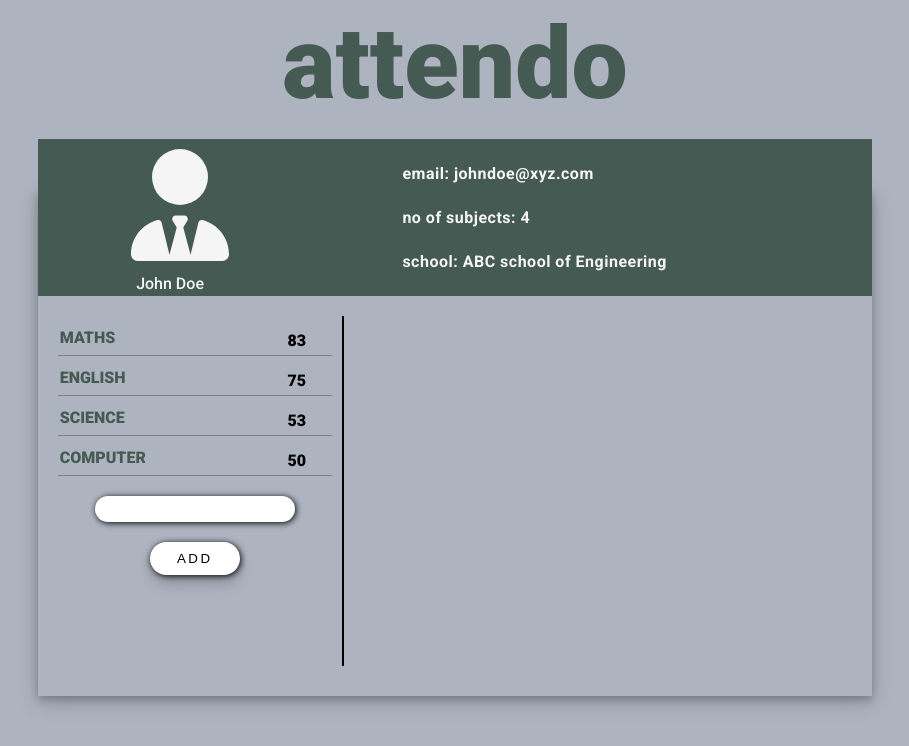
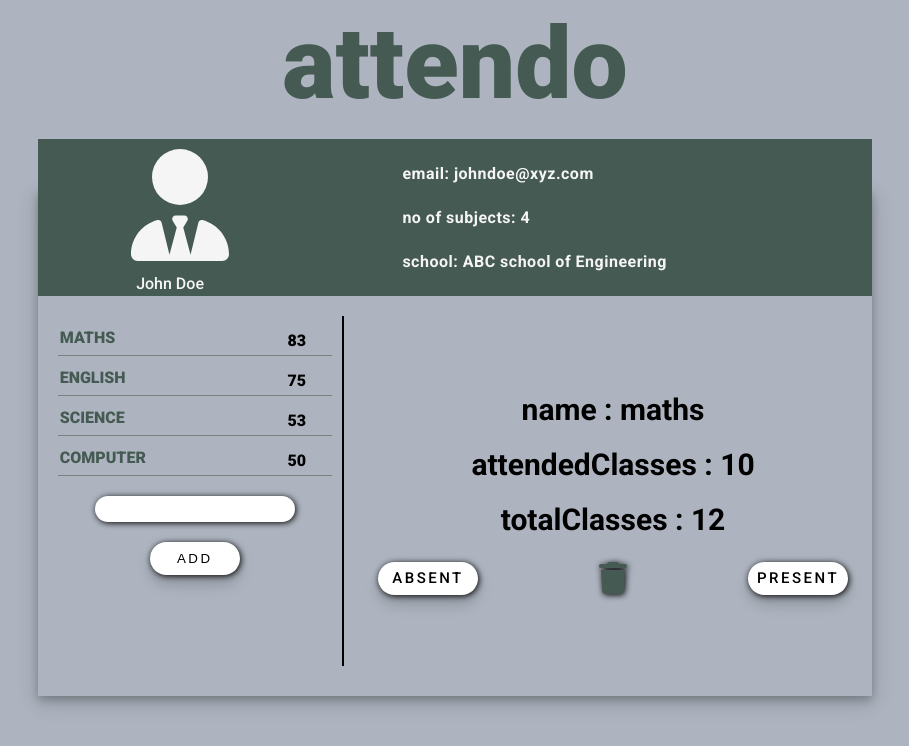
Before and after one commit to ankitsmt211/attendo, a React (Vite) app in the folder frontend/attendance-manager/: page / in a window 1280 px wide. Shown: the top 746 px of the page, without its empty margins (185-1094 px from the left). Built offline with nearby package versions, Linux system fonts and the light colour scheme.

Commit message:
extracting current subject to context

```diff
--- a/frontend/attendance-manager/src/Components/Dashboard/Dashboard.jsx
+++ b/frontend/attendance-manager/src/Components/Dashboard/Dashboard.jsx
@@ -2,7 +2,13 @@ import UserCard from "../UserCard/UserCard"
 import SubjectsCard from "../SubjectsCard/SubjectsCard"
 import SubjectInfo from "../SubjectInfo/SubjectInfo"
 import '../Dashboard/Dashboard.css'
-import { useEffect, useState } from "react"
+import { useEffect, useState, createContext } from "react"
+import '../ConfirmationModal/ConfirmDelete'
+import ConfirmDelete from "../ConfirmationModal/ConfirmDelete"
+
+
+
+export const currentSubjectContext = createContext()
 
 export default function Dashboard(){
     const subjectList = [
@@ -13,21 +19,27 @@ export default function Dashboard(){
     ]
 
     const [subjects,setSubjects] = useState(subjectList)
-    const [currentSubject,setCurrentSubject] = useState('')
+    const [currentSubject,setCurrentSubject] = useState(subjectList[0])
+    const [showDeleteModal,setShowDeleteModal] = useState(false)
+    const [deleteCurrentSubject,setDeleteCurrentSubject] = useState(false)
+
 
 
     return <>
+    <currentSubjectContext.Provider value={[currentSubject,setCurrentSubject]}>
     <div className="base-container">
+        {showDeleteModal && <ConfirmDelete status={showDeleteModal} setStatus={setShowDeleteModal} setDeleteCurrentSubject={setDeleteCurrentSubject}/>}
         <h1 className="application-name">{'attendo'}</h1>
         <div className="dashboard-user">
             <div className="">
                 <UserCard/>
             </div>
             <div className="subjects-container">
-                <SubjectsCard setCurrentSubject={setCurrentSubject} subjectList={subjects} setSubjects={setSubjects}/>
-                <SubjectInfo currentSubject={currentSubject} subjectList={subjects} setSubjects={setSubjects}/>
+                <SubjectsCard subjectList={subjects} setSubjects={setSubjects}/>
+                <SubjectInfo  subjectList={subjects} setSubjects={setSubjects} setShowDeleteModal={setShowDeleteModal} deleteCurrentSubject={deleteCurrentSubject} setDeleteCurrentSubject={setDeleteCurrentSubject}/>
             </div>
         </div>
     </div>
+    </currentSubjectContext.Provider>
     </>
 }
--- a/frontend/attendance-manager/src/Components/SubjectInfo/SubjectInfo.css
+++ b/frontend/attendance-manager/src/Components/SubjectInfo/SubjectInfo.css
@@ -105,3 +105,9 @@
     justify-content: center;
     align-items: center;
 }
+
+.delete-subject-confirmation-overlay{
+    display: flex;
+    justify-content: center;
+    align-items: center;
+}
--- a/frontend/attendance-manager/src/Components/SubjectInfo/SubjectInfo.jsx
+++ b/frontend/attendance-manager/src/Components/SubjectInfo/SubjectInfo.jsx
@@ -1,37 +1,48 @@
 import { FontAwesomeIcon } from '@fortawesome/react-fontawesome'
 import { faTrash } from '@fortawesome/free-solid-svg-icons'
-import { useEffect,useState } from 'react'
+import { useContext, useEffect,useState } from 'react'
+import '../ConfirmationModal/ConfirmDelete'
+import {currentSubjectContext} from '../Dashboard/Dashboard'
+
 import '../SubjectInfo/SubjectInfo.css'
-export default function SubjectInfo({currentSubject,subjectList,setSubjects}){
+export default function SubjectInfo({subjectList,setSubjects,setShowDeleteModal,deleteCurrentSubject,setDeleteCurrentSubject}){
     return <>
     {
         <div className="subject-info">
-             {subjectList.map(sub=>{
-            if(sub.name==currentSubject){
-                return <ActiveSubject currentSubject={currentSubject} subjectList={subjectList} setSubjects={setSubjects}/>
-            }
-        })}
+            <ActiveSubject subjectList={subjectList} setSubjects={setSubjects} setShowDeleteModal={setShowDeleteModal} deleteCurrentSubject={deleteCurrentSubject} setDeleteCurrentSubject={setDeleteCurrentSubject}/>
         </div>
     }
     </>
 }
 
-function ActiveSubject({currentSubject,subjectList,setSubjects}){
-    const [currentSubjectObj, setCurrentSubjectObj] = useState(subjectList[0]);
+function ActiveSubject({subjectList,setSubjects,setShowDeleteModal,deleteCurrentSubject,setDeleteCurrentSubject}){
+    const [currentSubject,setCurrentSubject] = useContext(currentSubjectContext)
 
-    useEffect(()=>{
-        const currentSubjectIndex = subjectList.findIndex(sub => sub.name === currentSubject)
-        setCurrentSubjectObj(subjectList[currentSubjectIndex])
-    },[currentSubject,subjectList])
+    const handleAbsent = () => {
+        //increment total classes only
+        const modifiedArrayOfSubjects = []
 
+        for(let sub of subjectList){
+            if(sub.name===currentSubject.name){
+                modifiedArrayOfSubjects.push({...sub,totalClasses:sub.totalClasses+1})
+                setCurrentSubject({...sub,totalClasses:sub.totalClasses+1})
+            }
+            else{
+                modifiedArrayOfSubjects.push({...sub})
+            }
+        }
 
-    const handleAbsent = ()=>{
-        //increment total classes only
+        setSubjects([...modifiedArrayOfSubjects]);
+    }
+
+    const handlePresent = () =>{
+        //increment both attended and total
 
         const modifiedArrayOfSubjects = []
         for(let sub of subjectList){
-            if(sub.name===currentSubject){
-                modifiedArrayOfSubjects.push({...sub,totalClasses:sub.totalClasses+1})
+            if(sub.name===currentSubject.name){
+                modifiedArrayOfSubjects.push({...sub,attendedClasses:sub.attendedClasses+1,totalClasses:sub.totalClasses+1})
+                setCurrentSubject({...sub,attendedClasses:sub.attendedClasses+1,totalClasses:sub.totalClasses+1})
             }
             else{
                 modifiedArrayOfSubjects.push(sub)
@@ -41,37 +52,36 @@ function ActiveSubject({currentSubject,subjectList,setSubjects}){
         setSubjects(modifiedArrayOfSubjects)
     }
 
-    const handlePresent = () =>{
-        //increment both attended and total
+    const handleDelete = () => {
+        setShowDeleteModal(prev=>!prev)
+        console.log(deleteCurrentSubject)
+        if(deleteCurrentSubject){
+            {console.log("perform delete")}
+            const modifiedArrayOfSubjects = []
+            for(let sub of subjectList){
+                if(sub.name!==currentSubject){
+                    modifiedArrayOfSubjects.push(sub)
+                }
+            }
 
-        const modifiedArrayOfSubjects = []
-        for(let sub of subjectList){
-            if(sub.name===currentSubject){
-                modifiedArrayOfSubjects.push({...sub,attendedClasses:sub.attendedClasses+1,totalClasses:sub.totalClasses+1})
-            }
-            else{
-                modifiedArrayOfSubjects.push(sub)
-            }
+            setSubjects(modifiedArrayOfSubjects)
+            setDeleteCurrentSubject(prev=>!prev)
         }
-
-        setSubjects(modifiedArrayOfSubjects)
     }
 
-
-        const currentSubjectArr = Object.entries(currentSubjectObj)
         return (
             <>
             <div className='current-subject-container'>
                 {
-                    currentSubjectArr.map(([key, value])=>{
-                        return <div className='subject-field'>{`${key}: ${value}`}</div>
+                    Object.keys(currentSubject).map((key)=>{
+                        return <div className='subject-field'>{`${key} : ${currentSubject[`${key}`]}`}</div>
                     })
                 }
             </div>
 
             <div className='attendance-buttons-container'>
                 <button className='absent-button' onClick={handleAbsent}>Absent</button>
-                <FontAwesomeIcon icon={faTrash}  size='2x' color='#455A52'/>
+                <FontAwesomeIcon icon={faTrash}  size='2x' color='#455A52' onClick={handleDelete}/>
                 <button className='present-button' onClick={handlePresent}>Present</button>
             </div>
             </>
--- a/frontend/attendance-manager/src/Components/SubjectsCard/SubjectsCard.jsx
+++ b/frontend/attendance-manager/src/Components/SubjectsCard/SubjectsCard.jsx
@@ -1,6 +1,10 @@
-import { useRef } from 'react'
+import { useRef,useContext } from 'react'
 import '../SubjectsCard/SubjectsCard.css'
-export default function SubjectsCard({setCurrentSubject,subjectList,setSubjects}){
+import { currentSubjectContext } from '../Dashboard/Dashboard'
+
+export default function SubjectsCard({subjectList,setSubjects}){
+
+
 
     const addSubjectRef = useRef()
     const handleAddSubject = ()=>{
@@ -18,7 +22,7 @@ export default function SubjectsCard({setCurrentSubject,subjectList,setSubjects}
     <div className="subject-list">
         {
             subjectList.map(subject=>{
-                return <Subject subjectDetails={subject} setCurrentSubject={setCurrentSubject} setSubjects={setSubjects} subjectList={subjectList}/>
+                return <Subject subjectDetails={subject} setSubjects={setSubjects} subjectList={subjectList}/>
             })
         }
         <div className='new-subject-container'>
@@ -29,10 +33,19 @@ export default function SubjectsCard({setCurrentSubject,subjectList,setSubjects}
     </>
 }
 
-function Subject({subjectDetails,setCurrentSubject,setSubjects,subjectList}){
+function Subject({subjectDetails,setSubjects,subjectList}){
+
+    const [currentSubject,setCurrentSubject] = useContext(currentSubjectContext)
+
     const handleCurrentSubject = (e)=>{
         console.log(e.target.innerText.toLowerCase())
-        setCurrentSubject(e.target.innerText.toLowerCase())
+        let currentSubjectName = e.target.innerText.toLowerCase()
+
+        subjectList.map(sub=>{
+            if(sub.name===currentSubjectName){
+                setCurrentSubject(sub)
+            }
+        })
     }
 
     return<>
```
